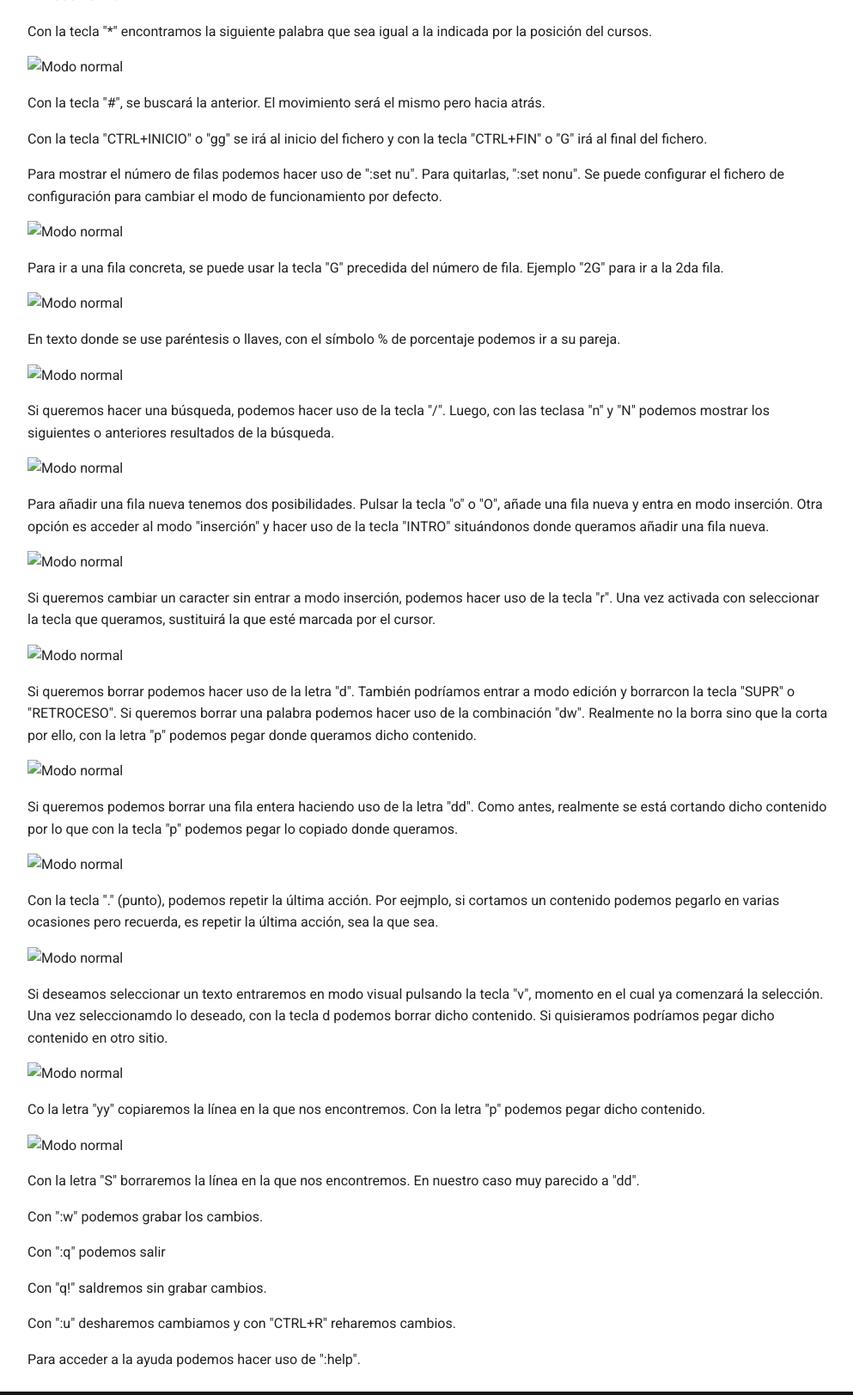
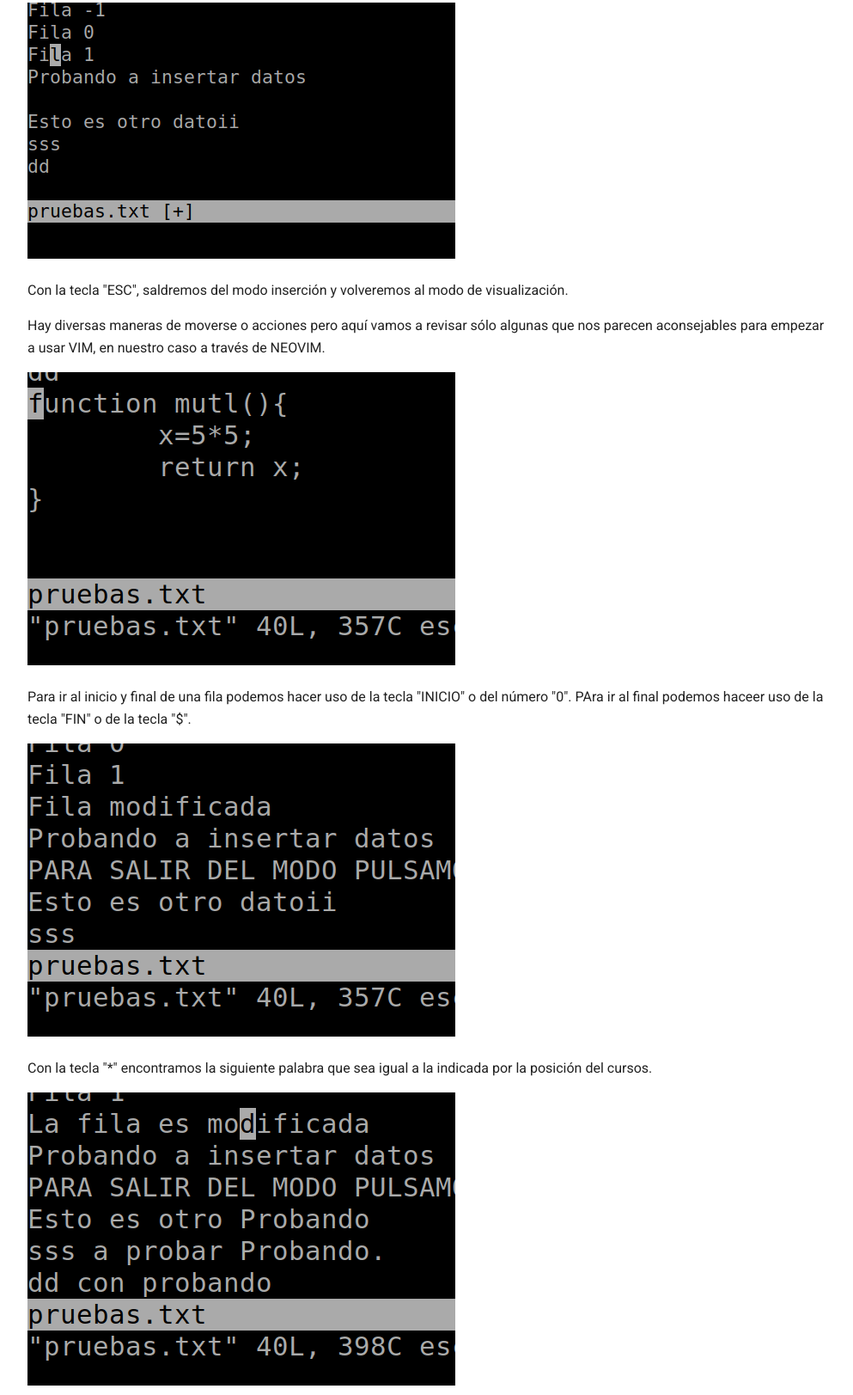
Before and after one commit to sortiz12321/nvim-mkdocs, a plain HTML site: page index.html in a window 1280 px wide. Shown: the part 671-2294 px from the top of the page at 86% size, without its empty margins (264-1257 px from the left). Drawn offline with Linux system fonts and the light colour scheme; the site is published under a folder, as on GitHub Pages, so addresses that start at the root find nothing.

Commit message:
Update index.html

```diff
--- a/index.html
+++ b/index.html
@@ -296,53 +296,53 @@
 <h1 id="breve-guia-sobre-neovim">Breve guía sobre NEOVIM</h1>
 <p>Vamos a repasar tres modos básicos que tenemos con VIM. Modo inserción de datos, modo normal y visual (selección).</p>
 <p>Por defecto estamos en modo normal.</p>
-<p><img alt="Modo normal" src="/img/01.gif" /></p>
+<p><img alt="Modo normal" src="./img/01.gif" /></p>
 <p>y pulsando la tecla "i" entramos en modo inserción.</p>
-<p><img alt="Modo normal" src="/img/02.gif" /></p>
+<p><img alt="Modo normal" src="./img/02.gif" /></p>
 <p>Con la tecla "ESC", saldremos del modo inserción y volveremos al modo de visualización.</p>
 <p>Hay diversas maneras de moverse o acciones pero aquí vamos a revisar sólo algunas que nos parecen aconsejables para
 empezar a usar VIM, en nuestro caso a través de NEOVIM.</p>
-<p><img alt="Modo normal" src="/img/03.gif" /></p>
+<p><img alt="Modo normal" src="./img/03.gif" /></p>
 <p>Para ir al inicio y final de una fila podemos hacer uso de la tecla "INICIO" o del número "0". PAra ir al final podemos
 haceer uso de la tecla "FIN" o de la tecla "$".</p>
-<p><img alt="Modo normal" src="/img/04.gif" /></p>
+<p><img alt="Modo normal" src="./img/04.gif" /></p>
 <p>Con la tecla "*" encontramos la siguiente palabra que sea igual a la indicada por la posición del cursos. </p>
-<p><img alt="Modo normal" src="/img/05.gif" /></p>
+<p><img alt="Modo normal" src="./img/05.gif" /></p>
 <p>Con la tecla "#", se buscará la anterior. El movimiento será el mismo pero hacia atrás.</p>
 <p>Con la tecla "CTRL+INICIO" o "gg" se irá al inicio del fichero y con la tecla "CTRL+FIN" o "G" irá al final del fichero.</p>
 <p>Para mostrar el número de filas podemos hacer uso de ":set nu". Para quitarlas, ":set nonu".
 Se puede configurar el fichero de configuración para cambiar el modo de funcionamiento por defecto.</p>
-<p><img alt="Modo normal" src="/img/06.gif" /></p>
+<p><img alt="Modo normal" src="./img/06.gif" /></p>
 <p>Para ir a una fila concreta, se puede usar la tecla "G" precedida del número de fila. Ejemplo "2G" para ir a la 2da fila.</p>
-<p><img alt="Modo normal" src="/img/07.gif" /></p>
+<p><img alt="Modo normal" src="./img/07.gif" /></p>
 <p>En texto donde se use paréntesis o llaves, con el símbolo % de porcentaje podemos ir a su pareja.</p>
-<p><img alt="Modo normal" src="/img/08.gif" /></p>
+<p><img alt="Modo normal" src="./img/08.gif" /></p>
 <p>Si queremos hacer una búsqueda, podemos hacer uso de la tecla "/". Luego, con las teclasa "n" y "N" podemos mostrar los
 siguientes o anteriores resultados de la búsqueda.</p>
-<p><img alt="Modo normal" src="/img/09.gif" /></p>
+<p><img alt="Modo normal" src="./img/09.gif" /></p>
 <p>Para añadir una fila nueva tenemos dos posibilidades. Pulsar la tecla "o" o "O", añade una fila nueva y entra
 en modo inserción. Otra opción es acceder al modo "inserción" y hacer uso de la tecla "INTRO" situándonos donde
 queramos añadir una fila nueva.</p>
-<p><img alt="Modo normal" src="/img/10.gif" /></p>
+<p><img alt="Modo normal" src="./img/10.gif" /></p>
 <p>Si queremos cambiar un caracter sin entrar a modo inserción, podemos hacer uso de la tecla "r". Una vez activada
 con seleccionar la tecla que queramos, sustituirá la que esté marcada por el cursor.</p>
-<p><img alt="Modo normal" src="/img/11.gif" /></p>
+<p><img alt="Modo normal" src="./img/11.gif" /></p>
 <p>Si queremos borrar podemos hacer uso de la letra "d". También podríamos entrar a modo edición y borrarcon la tecla
 "SUPR" o "RETROCESO". Si queremos borrar una palabra podemos hacer uso de la combinación "dw". Realmente no la borra sino
 que la corta por ello, con la letra "p" podemos pegar donde queramos dicho contenido.</p>
-<p><img alt="Modo normal" src="/img/12.gif" /></p>
+<p><img alt="Modo normal" src="./img/12.gif" /></p>
 <p>Si queremos podemos borrar una fila entera haciendo uso de la letra "dd". Como antes, realmente se está cortando
 dicho contenido por lo que con la tecla "p" podemos pegar lo copiado donde queramos.</p>
-<p><img alt="Modo normal" src="/img/13.gif" /></p>
+<p><img alt="Modo normal" src="./img/13.gif" /></p>
 <p>Con la tecla "." (punto), podemos repetir la última acción. Por eejmplo, si cortamos un contenido podemos pegarlo
 en varias ocasiones pero recuerda, es repetir la última acción, sea la que sea.</p>
-<p><img alt="Modo normal" src="/img/14.gif" /></p>
+<p><img alt="Modo normal" src="./img/14.gif" /></p>
 <p>Si deseamos seleccionar un texto entraremos en modo visual pulsando la tecla "v", momento en el cual ya comenzará
 la selección. Una vez seleccionamdo lo deseado, con la tecla d podemos borrar dicho contenido. Si quisieramos podríamos
 pegar dicho contenido en otro sitio.</p>
-<p><img alt="Modo normal" src="/img/15.gif" /></p>
+<p><img alt="Modo normal" src="./img/15.gif" /></p>
 <p>Co la letra "yy" copiaremos la línea en la que nos encontremos. Con la letra "p" podemos pegar dicho contenido.</p>
-<p><img alt="Modo normal" src="/img/17.gif" /></p>
+<p><img alt="Modo normal" src="./img/17.gif" /></p>
 <p>Con la letra "S" borraremos la línea en la que nos encontremos. En nuestro caso muy parecido a "dd".</p>
 <p>Con ":w" podemos grabar los cambios.</p>
 <p>Con ":q" podemos salir</p>
```
